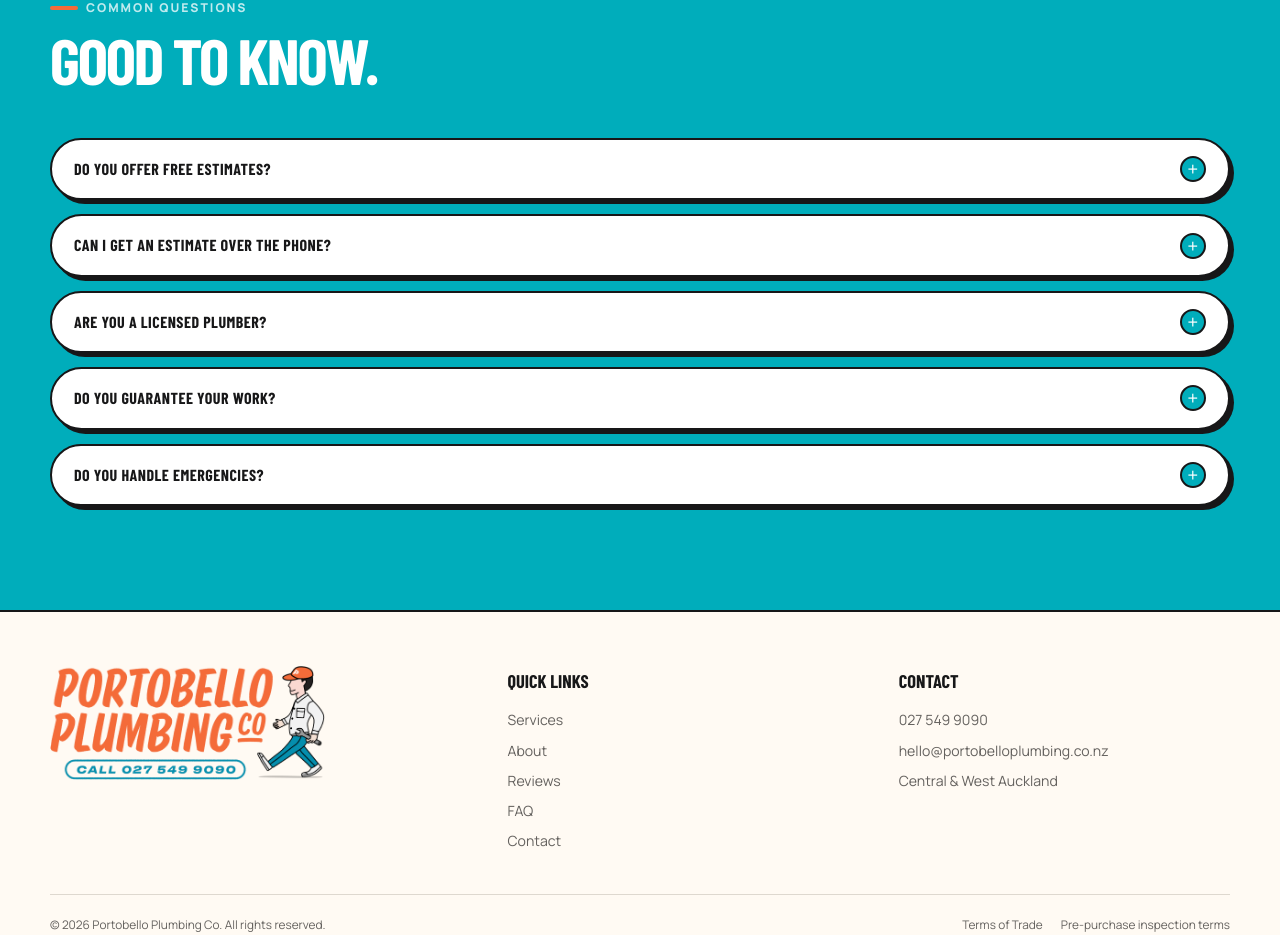
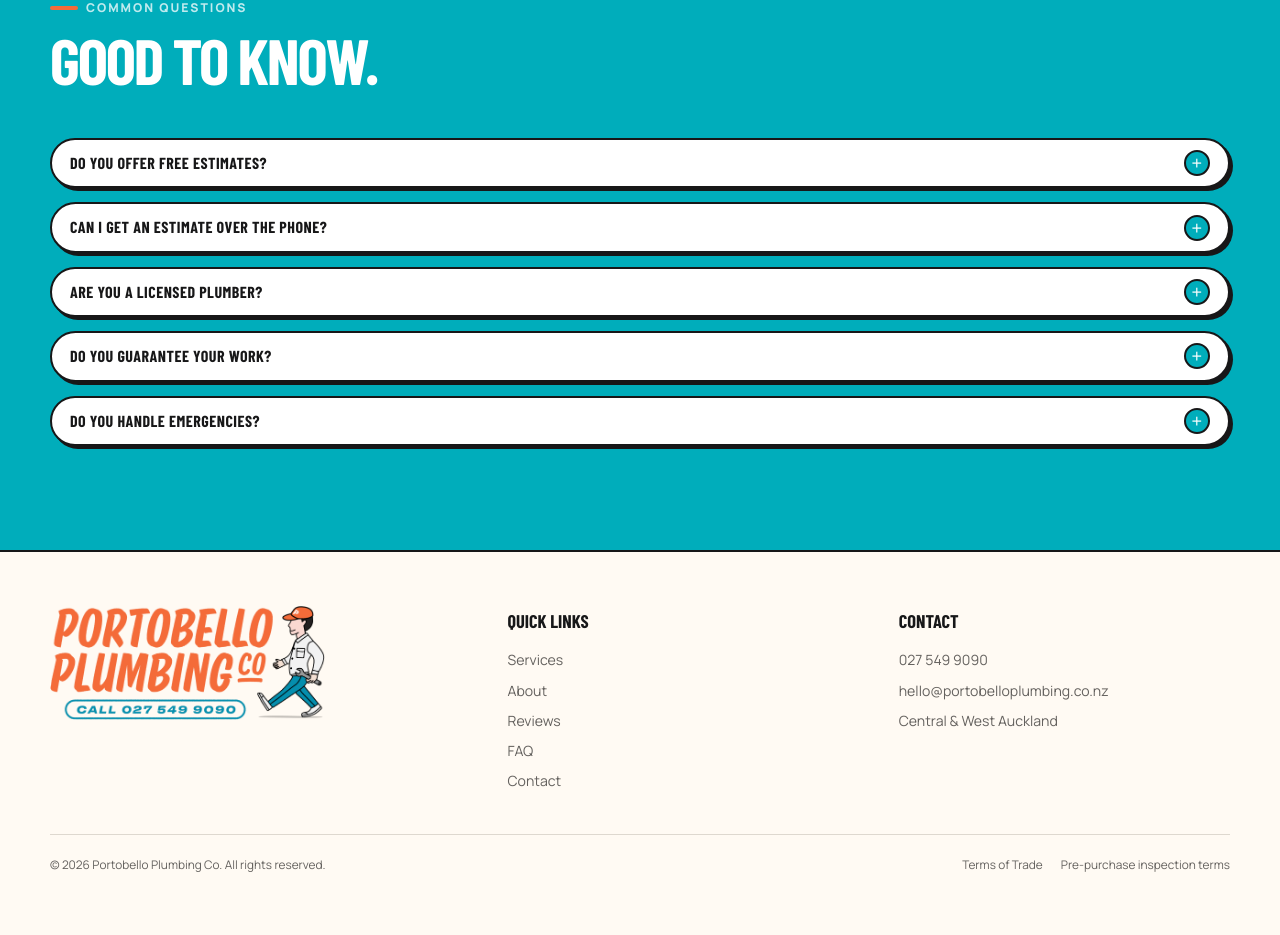
Before and after one commit to johnnyelton85/Portobello-Website-, a Next.js app: page / in a window 1280 px wide. Shown: the part 6920-7855 px from the top of the page. Built offline with nearby package versions, Linux system fonts and the light colour scheme; a web font is replaced by a local one.

Commit message:
Make FAQ bubbles more compact
Co-authored-by: johnnyelton85 <johnnyelton85@users.noreply.github.com>

```diff
--- a/app/globals.css
+++ b/app/globals.css
@@ -806,17 +806,17 @@ main {
 
 .faq__item {
   display: block;
-  padding: 16px 22px;
-  border: 2.5px solid var(--ink);
+  padding: 10px 18px;
+  border: 2px solid var(--ink);
   border-radius: 999px;
   background: var(--paper) !important;
-  box-shadow: 4px 4px 0 var(--ink);
+  box-shadow: 3px 3px 0 var(--ink);
   color: var(--ink) !important;
   transition: border-radius 0.2s ease;
 }
 
 .faq__item[open] {
-  border-radius: 20px;
+  border-radius: 16px;
 }
 
 .faq__question {
```
